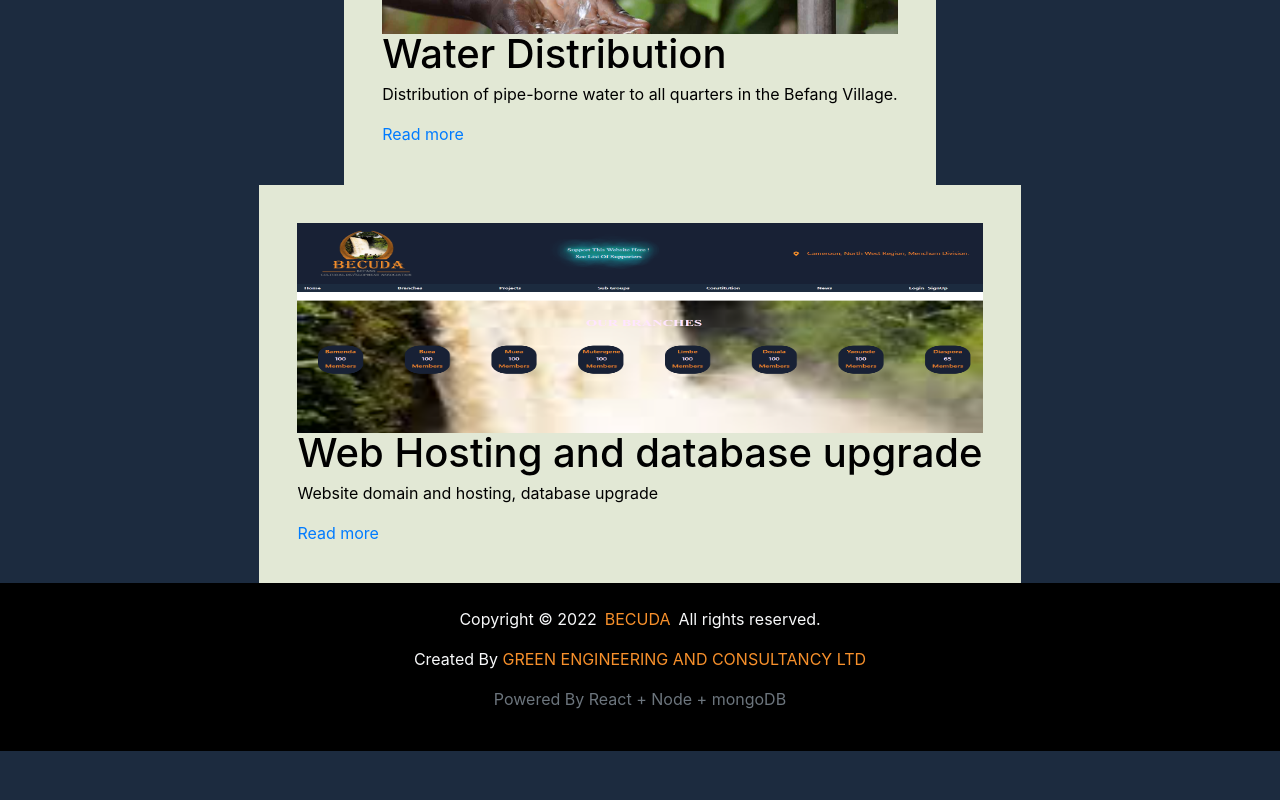
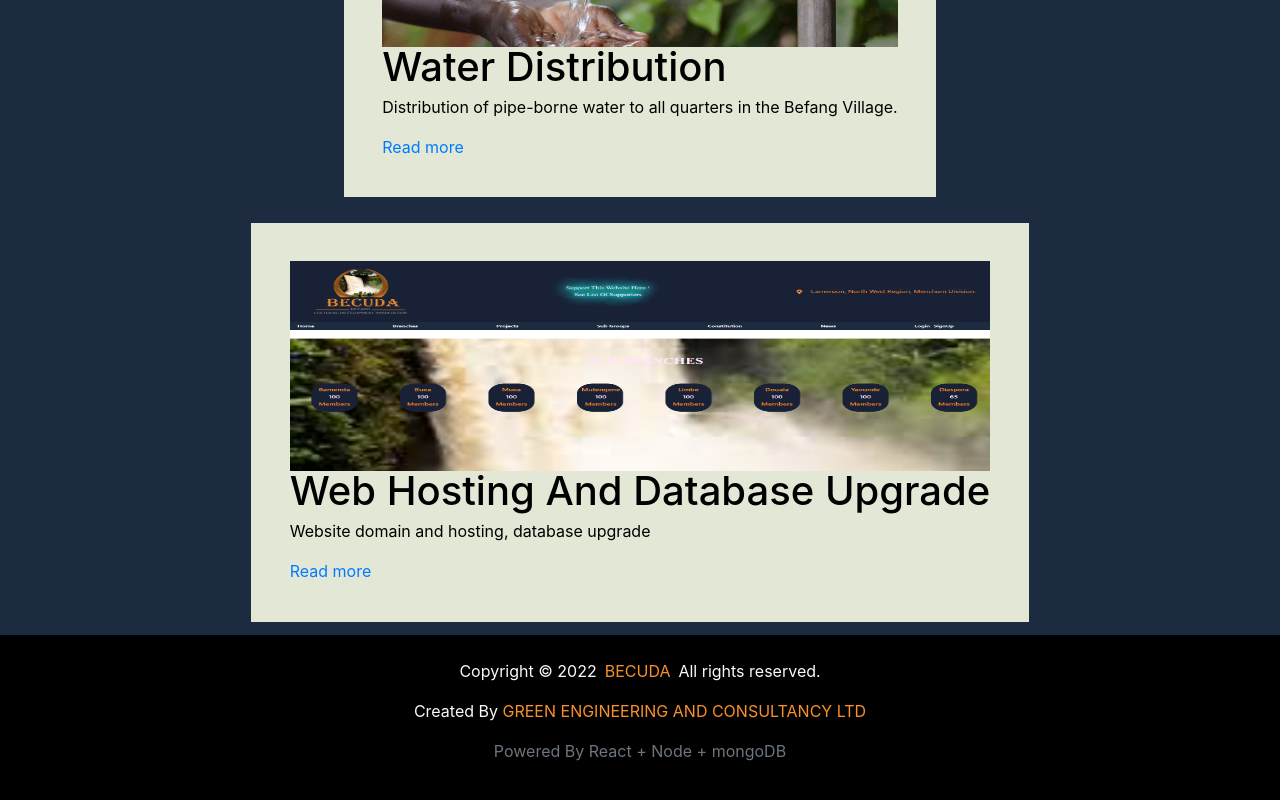
Before and after one commit to ernestmusong/Befang-Cultural-Development-Association, a React (Create React App) app in the folder client/: page /all-projects in a window 1280 px wide. Shown: the part 492-1292 px from the top of the page. Before the commit the page ends 1243 px from the top, so only its background shows below. Built offline with nearby package versions, Linux system fonts and the light colour scheme; a web font is replaced by a local one.

Commit message:
added margin to all projects

```diff
--- a/client/src/App.css
+++ b/client/src/App.css
@@ -311,6 +311,8 @@ nav{
   justify-content: space-around;
   align-items: center;
   flex-wrap: wrap;
+  margin: 0 auto;
+  width: 100%;
 
 }
 .post-container {
@@ -318,7 +320,7 @@ nav{
   display: flex;
   flex-direction: column;
   padding: 3%;
-  margin: 0 2%;
+  margin: 1% 2%;
 }
 
 .image {
--- a/client/src/components/AllProjects.js
+++ b/client/src/components/AllProjects.js
@@ -23,7 +23,7 @@ const Project=({id, title, desc,img}) => {
         <div className="post-container">
 
         <img className="image" src={require('../projectImages/'+img)} alt="project" />
-        <h1 className="heading">{title}</h1>
+        <h1 className="heading text-capitalize">{title}</h1>
         <p>{desc}</p>
         <div>
           <Link to={`/projects/${id}`}>Read more</Link>
```
